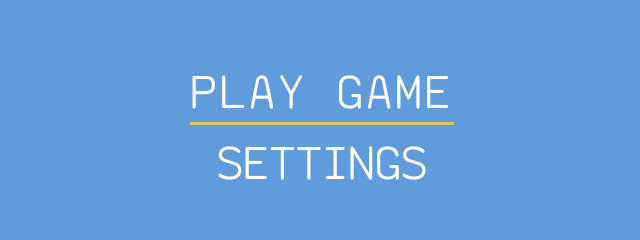
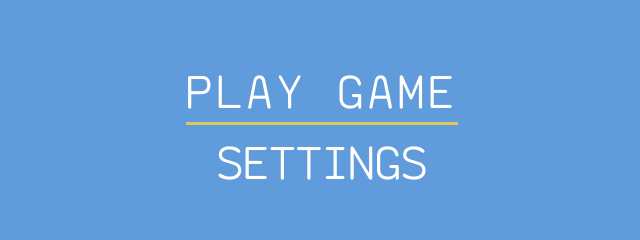
Before and after one commit to artlp/TicTacToe, a plain HTML site: page index.html in a window 1280 px wide. In both pictures the pointer is over the item "PLAY GAME". Shown: the part 282-522 px from the top of the page, 318-958 px from the left. Drawn offline with Linux system fonts and the light colour scheme.

```diff
--- a/index.html
+++ b/index.html
@@ -44,7 +44,7 @@
             </div>
 
             <div class="settingsscreen">
-                <div class="flexdiv">Opponent (CPU game mode coming later):
+                <div class="flexdiv">Opponent:
 
                     <label class="toggle">
                         <input type="checkbox" id="gamemode" checked>
--- a/style.css
+++ b/style.css
@@ -483,8 +483,8 @@
 transition: transform 0.25s ease-out;
 width: 100%;
 }
-.btn_main:hover {
-    letter-spacing: 3px;
+footer:hover, .btn_main:hover {
+    letter-spacing: 4px;
 }
 .btn_main:hover::after {
 scale: 1.3em;
```
